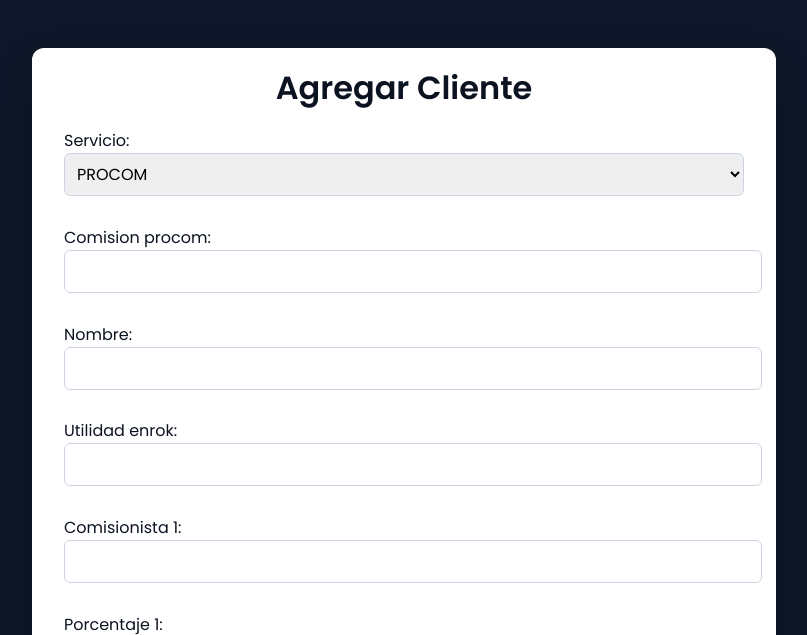
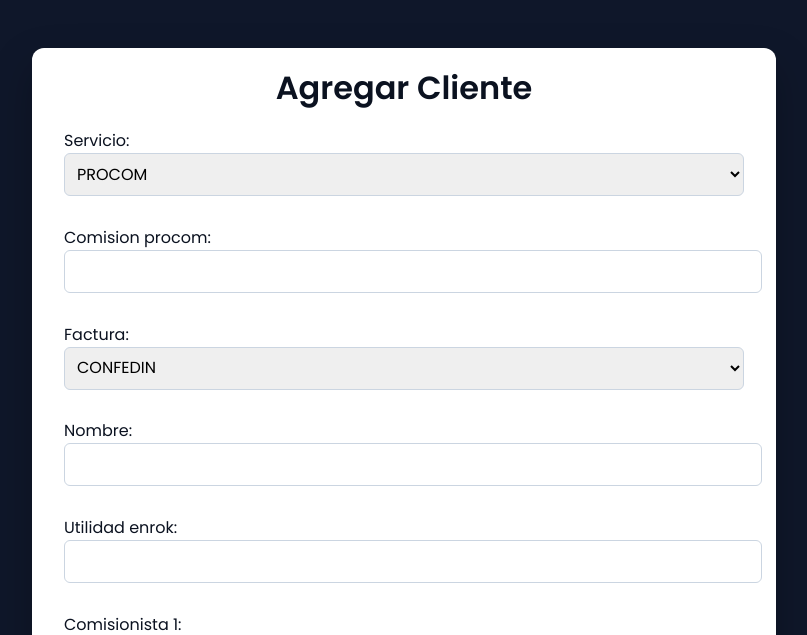
Before and after one commit to diegomacias-11/CRM-Enrok, a Django app: page /clientes/agregar/ in a window 1280 px wide. Shown: the top 635 px of the page, without its empty margins (236-1043 px from the left). Run offline with Django 5.2, Linux system fonts and the light colour scheme.

Commit message:
Correccion de clientes ya todos tiene scomision correcta, factura con menu desplegable y no editable en dispersiones

```diff
--- a/clientes/forms.py
+++ b/clientes/forms.py
@@ -5,10 +5,17 @@ class ClienteForm(forms.ModelForm):
     servicio = forms.ChoiceField(choices=[
         ('PROCOM', 'PROCOM'),
     ])
+    factura = forms.ChoiceField(choices=[
+        ('CONFEDIN', 'CONFEDIN'),
+        ('ZAMORA', 'ZAMORA'),
+        ('SERVIARUGA', 'SERVIARUGA'),
+        ('CAMARENCE', 'CAMARENCE'),
+        ('HATRES', 'HATRES'),
+    ])
     class Meta:
         model = Cliente
         fields = [
-            'servicio', 'comision_procom', 'nombre', 'utilidad_enrok',
+            'servicio', 'comision_procom', 'factura', 'nombre', 'utilidad_enrok',
             'comisionista_1', 'porcentaje_1',
             'comisionista_2', 'porcentaje_2',
             'comisionista_3', 'porcentaje_3',
--- a/clientes/models.py
+++ b/clientes/models.py
@@ -3,6 +3,7 @@ from django.db import models
 class Cliente(models.Model):
     servicio = models.CharField(max_length=100)
     comision_procom = models.FloatField(blank=True, null=True)
+    factura = models.CharField(blank=True, null=True)
     nombre = models.CharField(max_length=150)
     utilidad_enrok = models.FloatField(blank=True, null=True)
     # Campos para comisionistas y sus porcentajes
--- a/clientes/templates/clientes/listar.html
+++ b/clientes/templates/clientes/listar.html
@@ -177,6 +177,7 @@
           <th>Nombre</th>
           <th>Servicio</th>
           <th>Comisión PROCOM</th>
+          <th>Factura</th>
           <th>Fecha Registro</th>
           <th>Acciones</th>
         </tr>
@@ -185,6 +186,7 @@
           <td>{{ cliente.nombre }}</td>
           <td>{{ cliente.servicio }}</td>
           <td>{{ cliente.comision_procom }}%</td>
+          <td>{{ cliente.factura }}</td>
           <td>{{ cliente.fecha_registro|date:"d/m/Y H:i" }}</td>
           <td>
             <a href="{% url 'clientes_editar' cliente.id %}" class="editar">Editar</a>
--- a/dispersiones/forms.py
+++ b/dispersiones/forms.py
@@ -2,10 +2,6 @@ from django import forms
 from .models import Dispersion
 
 class DispersionForm(forms.ModelForm):
-    factura = forms.ChoiceField(choices=[
-        ('CONFEDIN', 'CONFEDIN'),
-        ('ASE', 'ASE'),
-    ])
     estatus = forms.ChoiceField(choices=[
         ('Pendiente', 'Pendiente'),
         ('Enviada', 'Enviada'),
@@ -23,7 +19,7 @@ class DispersionForm(forms.ModelForm):
     class Meta:
         model = Dispersion
         fields = [
-            'fecha','cliente', 'num_factura', 'factura', 'monto', 'num_factura_honorarios',
+            'fecha','cliente', 'num_factura', 'monto', 'num_factura_honorarios',
             'estatus', 'estatus_periodo', 'comentarios'
         ]
         labels = {
--- a/dispersiones/views.py
+++ b/dispersiones/views.py
@@ -82,7 +82,9 @@ def agregar_dispersion(request):
     if request.method == 'POST':
         form = DispersionForm(request.POST, mes=mes, anio=anio)
         if form.is_valid():
-            form.save()
+            dispersion = form.save(commit=False)
+            dispersion.factura = dispersion.cliente.factura  # ✅ traer factura del cliente
+            dispersion.save()
             return redirect(request.POST.get('next', '/dispersiones/listar/'))
     else:
         form = DispersionForm(mes=mes, anio=anio)
--- a/importar_procom.py
+++ b/importar_procom.py
@@ -28,6 +28,7 @@ with open(ruta_csv, newline='', encoding='utf-8-sig') as csvfile:
             servicio=fila.get('servicio'),
             comision_procom=porcentaje_a_entero(fila.get('comision_procom')),
             nombre=fila.get('nombre'),
+            factura=fila.get('factura'),
             utilidad_enrok=porcentaje_a_entero(fila.get('utilidad_enrok')),
             comisionista_1=fila.get('comisionista_1'),
             porcentaje_1=porcentaje_a_entero(fila.get('porcentaje_1')),
```
Also changed, not shown: clientes/migrations/0004_cliente_factura.py (added), db.sqlite3.
